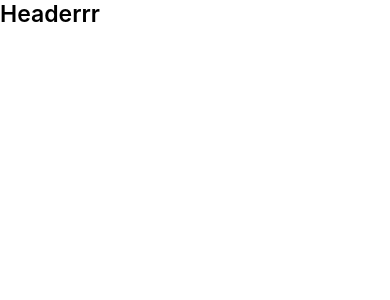
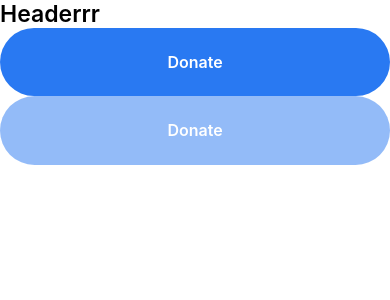
Before and after one commit to GerardoGarciaD/DonationAppNative, a React Native app: screen / in a window 390 px wide. Shown: the top 300 px of the page. Built offline with nearby package versions, Linux system fonts and the light colour scheme.

Commit message:
Creando componente de Button

```diff
--- /dev/null
+++ b/components/Button/Button.tsx
@@ -0,0 +1,22 @@
+import React, {FC} from 'react';
+import {Pressable, Text} from 'react-native';
+import style from './style';
+
+type Props = {
+  title: string;
+  isDisabled?: boolean;
+  onPress?: () => void;
+};
+
+const Button: FC<Props> = ({title, isDisabled, onPress}) => {
+  return (
+    <Pressable
+      disabled={isDisabled}
+      onPress={onPress}
+      style={[style.button, isDisabled && style.disabled]}>
+      <Text style={style.title}>{title}</Text>
+    </Pressable>
+  );
+};
+
+export default Button;
--- /dev/null
+++ b/components/Button/style.js
@@ -0,0 +1,28 @@
+const {StyleSheet} = require('react-native');
+const {
+  scaleFontSize,
+  verticalScale,
+  horizontalScale,
+} = require('../../assets/styles/scaling');
+
+const style = StyleSheet.create({
+  button: {
+    backgroundColor: '#2979F2',
+    height: verticalScale(55),
+    justifyContent: 'center',
+    borderRadius: horizontalScale(50),
+  },
+  title: {
+    fontFamily: 'Inter',
+    fontSize: scaleFontSize(16),
+    fontWeight: '600',
+    lineHeight: scaleFontSize(19),
+    color: '#FFFFFF',
+    textAlign: 'center',
+  },
+  disabled: {
+    opacity: 0.5,
+  },
+});
+
+module.exports = style;
--- a/screens/Home/Home.tsx
+++ b/screens/Home/Home.tsx
@@ -4,12 +4,15 @@ import {SafeAreaView} from 'react-native-safe-area-context';
 import styles from './style';
 import globalStyles from '../../assets/styles/globalStyle';
 import Header from '../../components/Header/Header';
+import Button from '../../components/Button/Button';
 
 const Home = () => {
   return (
     <SafeAreaView style={[globalStyles.backgroundWhite, globalStyles.flex]}>
       <View>
         <Header title="Headerrr" />
+        <Button title="Donate" onPress={() => console.log('Donate')} />
+        <Button title="Donate" isDisabled={true} />
       </View>
     </SafeAreaView>
   );
```
